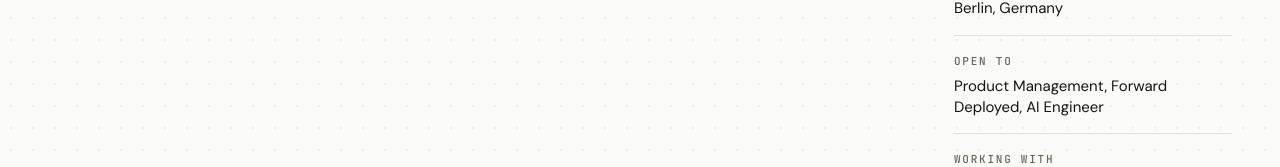
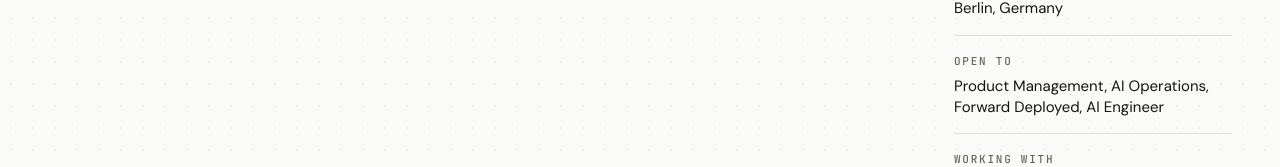
Before and after one commit to IamDejman/portfolio, a Next.js app: page / in a window 1280 px wide. Shown: the part 708-875 px from the top of the page. Built offline with nearby package versions, Linux system fonts and the light colour scheme.

Commit message:
fix(copy): Add AI Operations to open-to lines

```diff
--- a/src/app/page.tsx
+++ b/src/app/page.tsx
@@ -23,7 +23,7 @@ const heroFacts = [
   { label: "Based", line: "Berlin, Germany", meta: "" },
   {
     label: "Open to",
-    line: "Product Management, Forward Deployed, AI Engineer",
+    line: "Product Management, AI Operations, Forward Deployed, AI Engineer",
     meta: "",
   },
 ];
--- a/src/data/content.ts
+++ b/src/data/content.ts
@@ -511,7 +511,7 @@ export const blogPosts = [
 ];
 
 export const openTo = [
-  "Full-time Product Management, Forward Deployed, or AI Engineer roles",
+  "Full-time Product Management, AI Operations, Forward Deployed, or AI Engineer roles",
   "Freelance projects",
   "Consulting & fractional PM engagements",
   "Speaking & mentoring",
```
